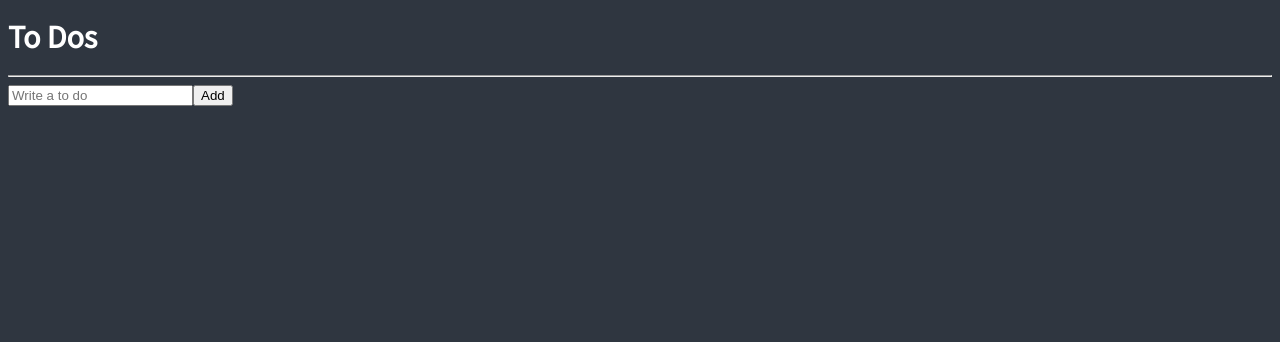
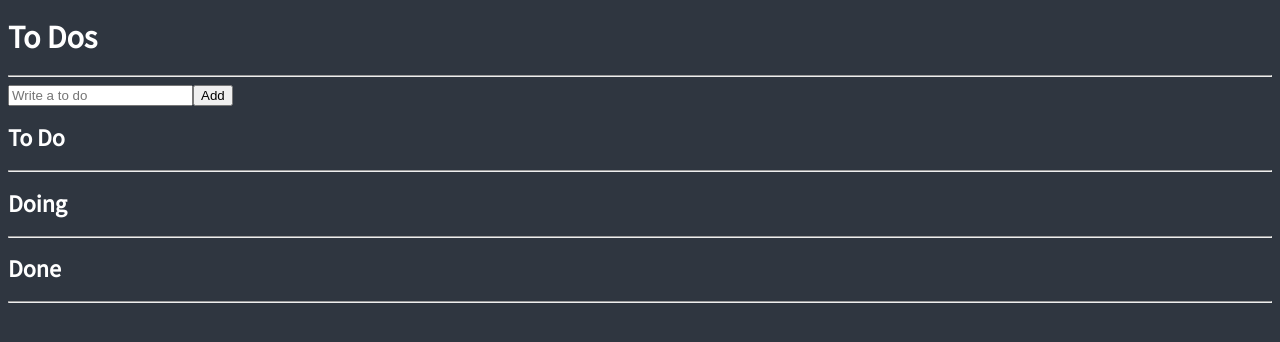
Before and after one commit to celine325/react-masterclass, a React (Create React App) app: page / in a window 1280 px wide. Shown: the top 342 px of the page. Built offline with nearby package versions, Linux system fonts and the light colour scheme.

Commit message:
6.16 Selectors part One

```diff
--- a/src/atoms.tsx
+++ b/src/atoms.tsx
@@ -9,3 +9,12 @@ export interface IToDo {
 export const toDoAtom = atom<IToDo[]>([]);
 
 type Category = "TO_DO" | "DOING" | "DONE";
+
+export const toDoSelector = atom((get) => {
+  const toDos = get(toDoAtom);
+  return [
+    toDos.filter((t) => t.category === "TO_DO"),
+    toDos.filter((t) => t.category === "DOING"),
+    toDos.filter((t) => t.category === "DONE"),
+  ] as const;
+});
--- a/src/components/ToDoList.tsx
+++ b/src/components/ToDoList.tsx
@@ -1,29 +1,38 @@
 import { atom, useAtom, useAtomValue, useSetAtom } from "jotai";
 import { useForm } from "react-hook-form";
-import { toDoAtom } from "../atoms";
+import { toDoAtom, toDoSelector } from "../atoms";
 import CreateToDo from "./CreateToDo";
 import ToDo from "./ToDo";
 
-/*
-export const addToDoAtom = atom(null, (get, set, text: string) => {
-  const prev = get(toDoAtom);
-  set(toDoAtom, [{ text, category: "TO_DO" }, ...prev]);
-});
-*/
-
 function ToDoList() {
-  const toDos = useAtomValue(toDoAtom);
+  const [toDo, doing, done] = useAtomValue(toDoSelector);
 
   return (
     <div>
       <h1>To Dos</h1>
       <hr />
       <CreateToDo />
+      <h2>To Do</h2>
       <ul>
-        {toDos.map((toDo) => (
+        {toDo.map((toDo) => (
           <ToDo key={toDo.id} {...toDo} />
         ))}
       </ul>
+      <hr />
+      <h2>Doing</h2>
+      <ul>
+        {doing.map((toDo) => (
+          <ToDo key={toDo.id} {...toDo} />
+        ))}
+      </ul>
+      <hr />
+      <h2>Done</h2>
+      <ul>
+        {done.map((toDo) => (
+          <ToDo key={toDo.id} {...toDo} />
+        ))}
+      </ul>
+      <hr />
     </div>
   );
 }
```
